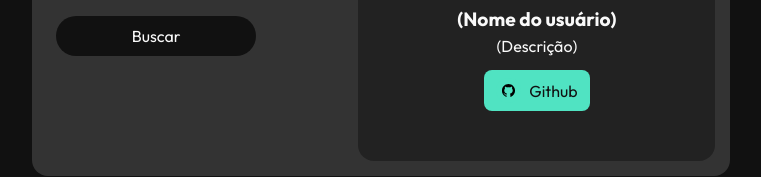
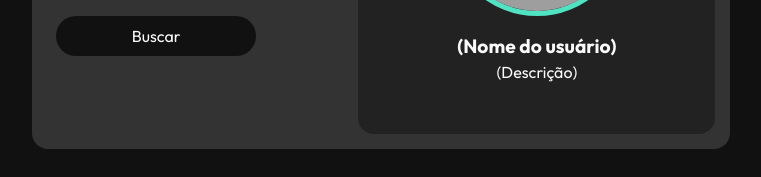
Before and after one commit to andreyviana/github-finder, a React (Create React App) app: page / in a window 1280 px wide. Shown: the part 424-601 px from the top of the page, without its empty margins (259-1020 px from the left). Built offline with nearby package versions, Linux system fonts and the light colour scheme; grey boxes are pictures that could not be loaded.

Commit message:
correção botão

```diff
--- a/src/App.jsx
+++ b/src/App.jsx
@@ -53,7 +53,7 @@
 					<img className="avatar" src={user.avatar_url ? user.avatar_url : "https://avatars.githubusercontent.com/u/64756172?v=4"} alt="foto de perfil" />
 					<p className="nome" >{user.name ? user.name : "(Nome do usuário)"}</p>
 					<p>{user.bio ? user.bio : "(Descrição)"}</p>
-					<GithubBotao href={user.html_url} texto={"Github"} />
+					{user.name && <GithubBotao href={user.html_url} texto={"Github"} />}
 				</div>
 			</div>
 			<div className="repositorios">
```
